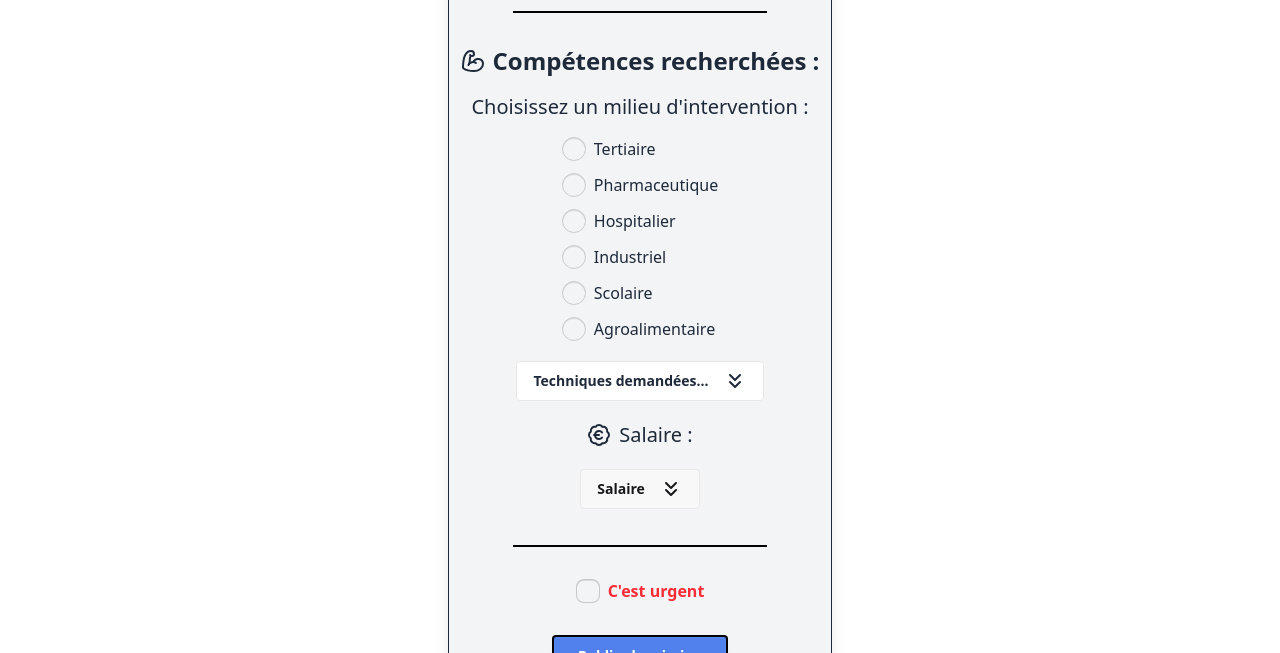
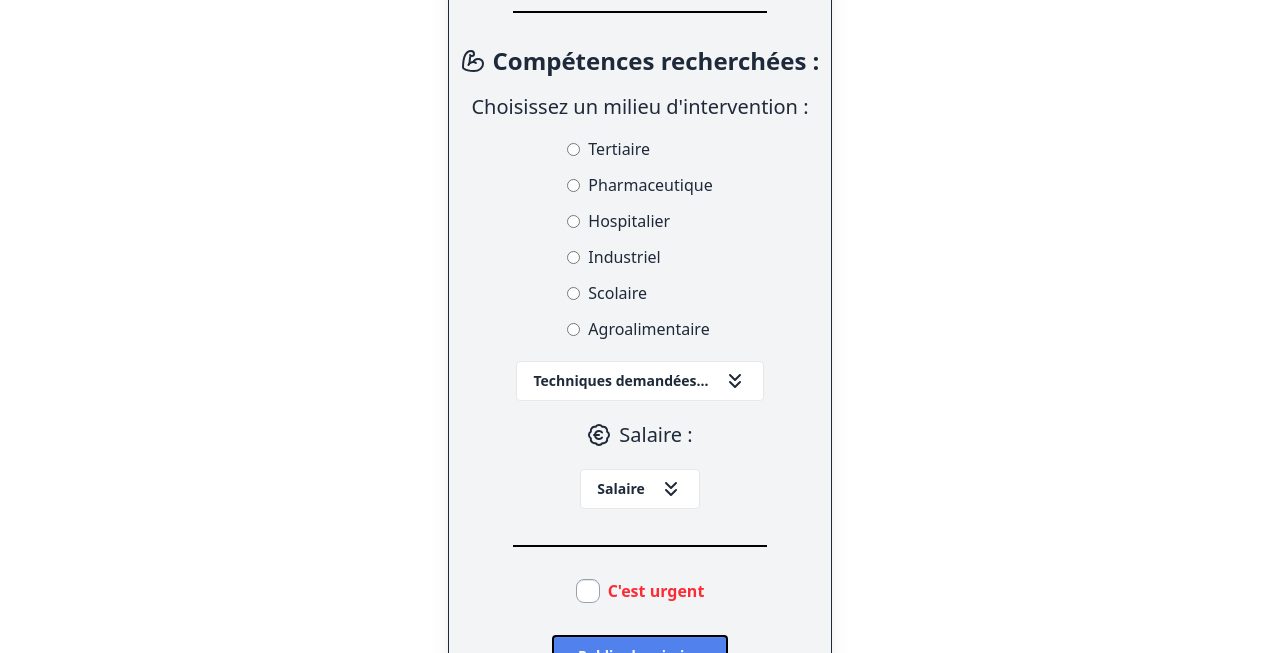
Before and after one commit to El-pollo-loco-adrar/clean-connect-nuxt, a Nuxt app: page /pro/addMission in a window 1280 px wide. Shown: the part 1100-1753 px from the top of the page. Built offline with nearby package versions, Linux system fonts and the light colour scheme.

Commit message:
sans darkMode

```diff
--- a/app/pages/pro/addMission.vue
+++ b/app/pages/pro/addMission.vue
@@ -132,32 +132,32 @@
 
           <div class="flex flex-col gap-3">
             <label class="flex items-center gap-2 cursor-pointer">
-              <input type="radio" name="milieu" class="radio" value="Tertiaire" v-model="selectedMilieu" @change="validateMilieu" />
+              <input type="radio" name="milieu" class="radio-primary bg-white border-gray-400 dark:bg-white dark:border-gray-400" value="Tertiaire" v-model="selectedMilieu" @change="validateMilieu" />
               <span>Tertiaire</span>
             </label>
 
             <label class="flex items-center gap-2 cursor-pointer">
-              <input type="radio" name="milieu" class="radio" value="Pharmaceutique" v-model="selectedMilieu" @change="validateMilieu" />
+              <input type="radio" name="milieu" class="radio-primary bg-white border-gray-400 dark:bg-white dark:border-gray-400" value="Pharmaceutique" v-model="selectedMilieu" @change="validateMilieu" />
               <span>Pharmaceutique</span>
             </label>
 
             <label class="flex items-center gap-2 cursor-pointer">
-              <input type="radio" name="milieu" class="radio" value="Hospitalier" v-model="selectedMilieu" @change="validateMilieu" />
+              <input type="radio" name="milieu" class="radio-primary bg-white border-gray-400 dark:bg-white dark:border-gray-400" value="Hospitalier" v-model="selectedMilieu" @change="validateMilieu" />
               <span>Hospitalier</span>
             </label>
 
             <label class="flex items-center gap-2 cursor-pointer">
-              <input type="radio" name="milieu" class="radio" value="Industriel" v-model="selectedMilieu" @change="validateMilieu" />
+              <input type="radio" name="milieu" class="radio-primary bg-white border-gray-400 dark:bg-white dark:border-gray-400" value="Industriel" v-model="selectedMilieu" @change="validateMilieu" />
               <span>Industriel</span>
             </label>
 
             <label class="flex items-center gap-2 cursor-pointer">
-              <input type="radio" name="milieu" class="radio" value="Scolaire" v-model="selectedMilieu" @change="validateMilieu" />
+              <input type="radio" name="milieu" class="radio-primary bg-white border-gray-400 dark:bg-white dark:border-gray-400" value="Scolaire" v-model="selectedMilieu" @change="validateMilieu" />
               <span>Scolaire</span>
             </label>
 
             <label class="flex items-center gap-2 cursor-pointer">
-              <input type="radio" name="milieu" class="radio" value="Agroalimentaire" v-model="selectedMilieu" @change="validateMilieu" />
+              <input type="radio" name="milieu" class="radio-primary bg-white border-gray-400 dark:bg-white dark:border-gray-400" value="Agroalimentaire" v-model="selectedMilieu" @change="validateMilieu" />
               <span>Agroalimentaire</span>
             </label>
           </div>
@@ -202,7 +202,7 @@
               <ul class="ml-4 mt-2">
                 <li v-for="tech in entretienMecanise" :key="tech">
                   <label class="flex items-center gap-2 cursor-pointer">
-                    <input type="checkbox" v-model="selectedTechniques" @change="validateTechniques" :value="tech" />
+                    <input type="checkbox" v-model="selectedTechniques" @change="validateTechniques" :value="tech" class="checkbox checkbox-primary bg-white border-gray-400 dark:bg-white dark:border-gray-400"/>
                     {{ tech }}
                   </label>
                 </li>
@@ -214,7 +214,7 @@
               <ul class="ml-4 mt-2">
                 <li v-for="tech in remiseEnEtat" :key="tech">
                   <label class="flex items-center gap-2 cursor-pointer">
-                    <input type="checkbox" v-model="selectedTechniques" @change="validateTechniques" :value="tech" />
+                    <input type="checkbox" v-model="selectedTechniques" @change="validateTechniques" :value="tech" class="checkbox checkbox-primary bg-white border-gray-400 dark:bg-white dark:border-gray-400"/>
                     {{ tech }}
                   </label>
                 </li>
@@ -226,7 +226,7 @@
               <ul class="ml-4 mt-2">
                 <li v-for="tech in vitrerie" :key="tech">
                   <label class="flex items-center gap-2 cursor-pointer">
-                    <input type="checkbox" v-model="selectedTechniques" @change="validateTechniques" :value="tech" />
+                    <input type="checkbox" v-model="selectedTechniques" @change="validateTechniques" :value="tech" class="checkbox checkbox-primary bg-white border-gray-400 dark:bg-white dark:border-gray-400"/>
                     {{ tech }}
                   </label>
                 </li>
@@ -259,7 +259,7 @@
         <!--Dropdown salaire-->
         <div class="dropdown dropdown-bottom dropdown-center flex items-center justify-center text-xl gap-2">
           <!-- Bouton -->
-          <div tabindex="0" role="button" class="btn m-1">
+          <div tabindex="0" role="button" class="btn m-1 border bg-white text-gray-800 dark:bg-white dark:text-gray-800">
             Salaire
             <svg xmlns="http://www.w3.org/2000/svg" width="24" height="24"
                 viewBox="0 0 24 24" fill="none" stroke="currentColor"
@@ -277,7 +277,7 @@
               <ul class="ml-4 mt-2">
                 <li v-for="salary in atqs" :key="salary">
                   <label class="flex items-center gap-2 cursor-pointer">
-                    <input type="radio" name="salaire" class="radio" v-model="selectedSalary" :value="`ATQS - Niveau ${salary}`" @change="validateSalary" />
+                    <input type="radio" name="salaire" class="radio-primary bg-white border-gray-400 dark:bg-white dark:border-gray-400" v-model="selectedSalary" :value="`ATQS - Niveau ${salary}`" @change="validateSalary" />
                     {{ salary }}
                   </label>
                 </li>
@@ -289,7 +289,7 @@
               <ul class="ml-4 mt-2">
                 <li v-for="salary in aqs" :key="salary">
                   <label class="flex items-center gap-2 cursor-pointer">
-                    <input type="radio" name="salaire" class="radio" v-model="selectedSalary" :value="`AQS - Niveau ${salary}`" @change="validateSalary"/>
+                    <input type="radio" name="salaire" class="radio-primary bg-white border-gray-400 dark:bg-white dark:border-gray-400" v-model="selectedSalary" :value="`AQS - Niveau ${salary}`" @change="validateSalary"/>
                     {{ salary }}
                   </label>
                 </li>
@@ -301,7 +301,7 @@
               <ul class="ml-4 mt-2">
                 <li v-for="salary in as" :key="salary">
                   <label class="flex items-center gap-2 cursor-pointer">
-                    <input type="radio" name="salaire" class="radio" v-model="selectedSalary" :value="`AS - Niveau ${salary}`" @change="validateSalary" />
+                    <input type="radio" name="salaire" class="radio-primary bg-white border-gray-400 dark:bg-white dark:border-gray-400" v-model="selectedSalary" :value="`AS - Niveau ${salary}`" @change="validateSalary" />
                     {{ salary }}
                   </label>
                 </li>
@@ -321,7 +321,7 @@
         <!--Urgent-->
         <div class="flex flex-col items-center gap-4">
           <label class="flex items-center gap-2 cursor-pointer">
-            <input type="checkbox" name="urgent" class="checkbox" value="oui" v-model="isUrgent" />
+            <input type="checkbox" name="urgent" class="checkbox checkbox-primary bg-white border-gray-400 dark:bg-white dark:border-gray-400" value="oui" v-model="isUrgent" />
             <span class="text-red-500 font-semibold">C'est urgent</span>
           </label>
         </div>
```
